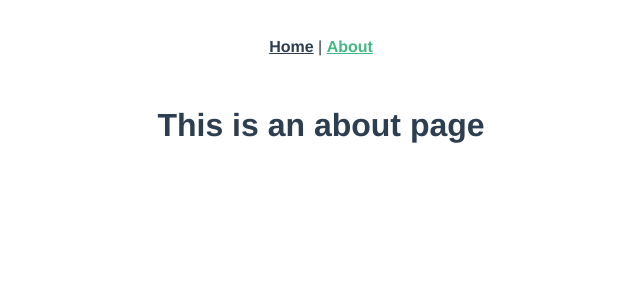
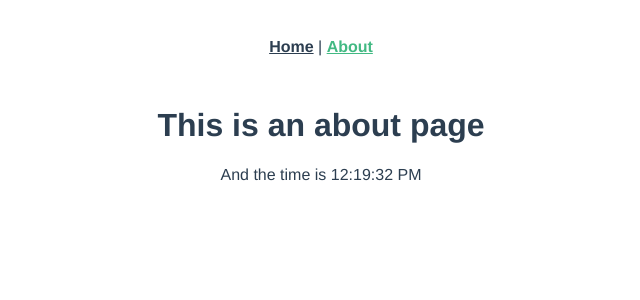
Before and after one commit to artigat1/azure-static-web-app, a Vue app: page /#/about in a window 1280 px wide. Shown: the top 300 px of the page, without its empty margins (319-959 px from the left). Built offline with nearby package versions, Linux system fonts and the light colour scheme.

Commit message:
add time to about page

```diff
--- a/src/views/About.vue
+++ b/src/views/About.vue
@@ -1,5 +1,20 @@
 <template>
   <div class="about">
     <h1>This is an about page</h1>
+    <p>And the time is {{ time }}</p>
   </div>
 </template>
+<script>
+export default {
+  data() {
+    return {
+      time: new Date().toLocaleString(),
+    };
+  },
+  mounted() {
+    setInterval(() => {
+      this.time = new Date().toLocaleTimeString();
+    }, 1000);
+  },
+};
+</script>
```
